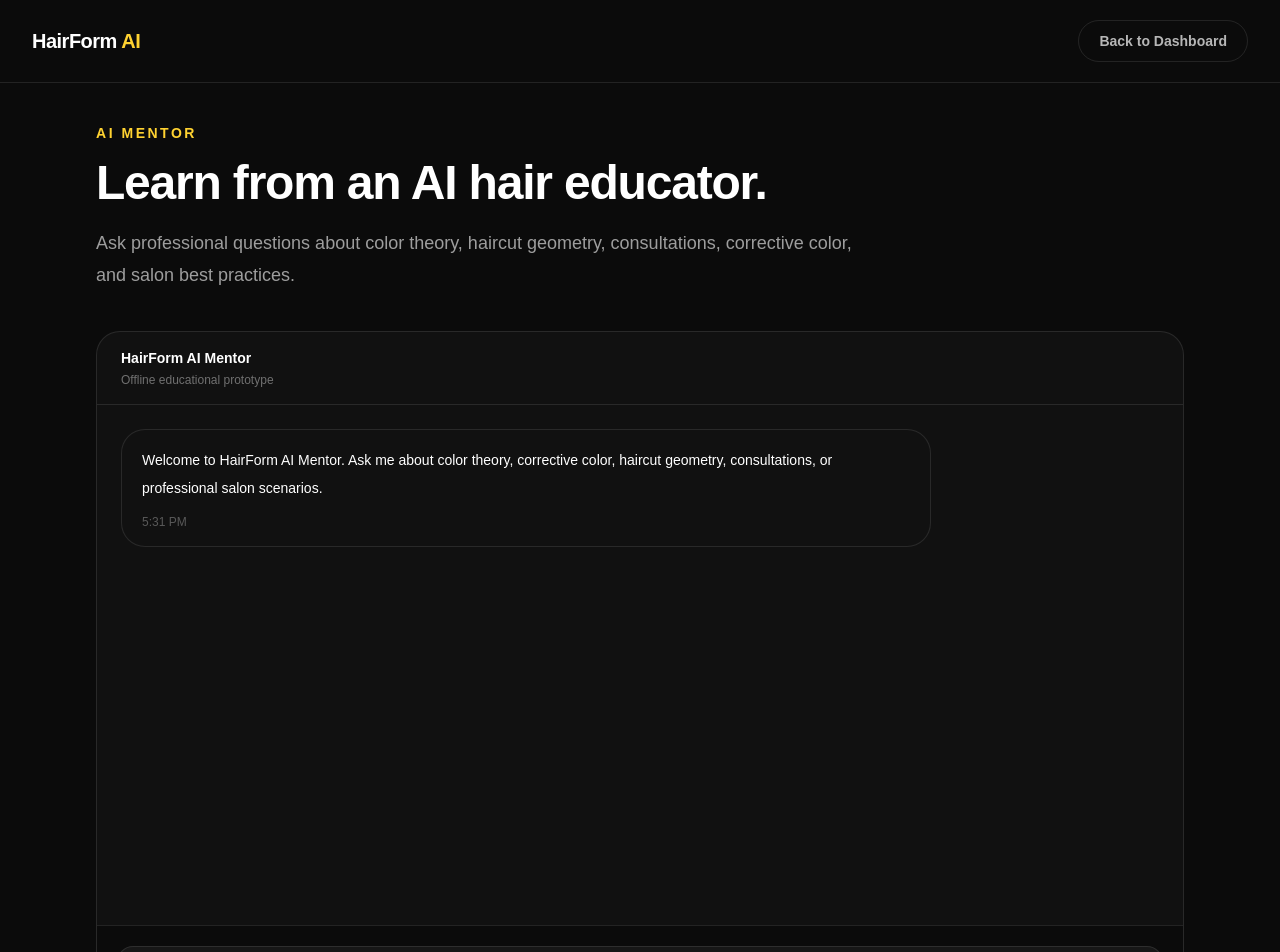
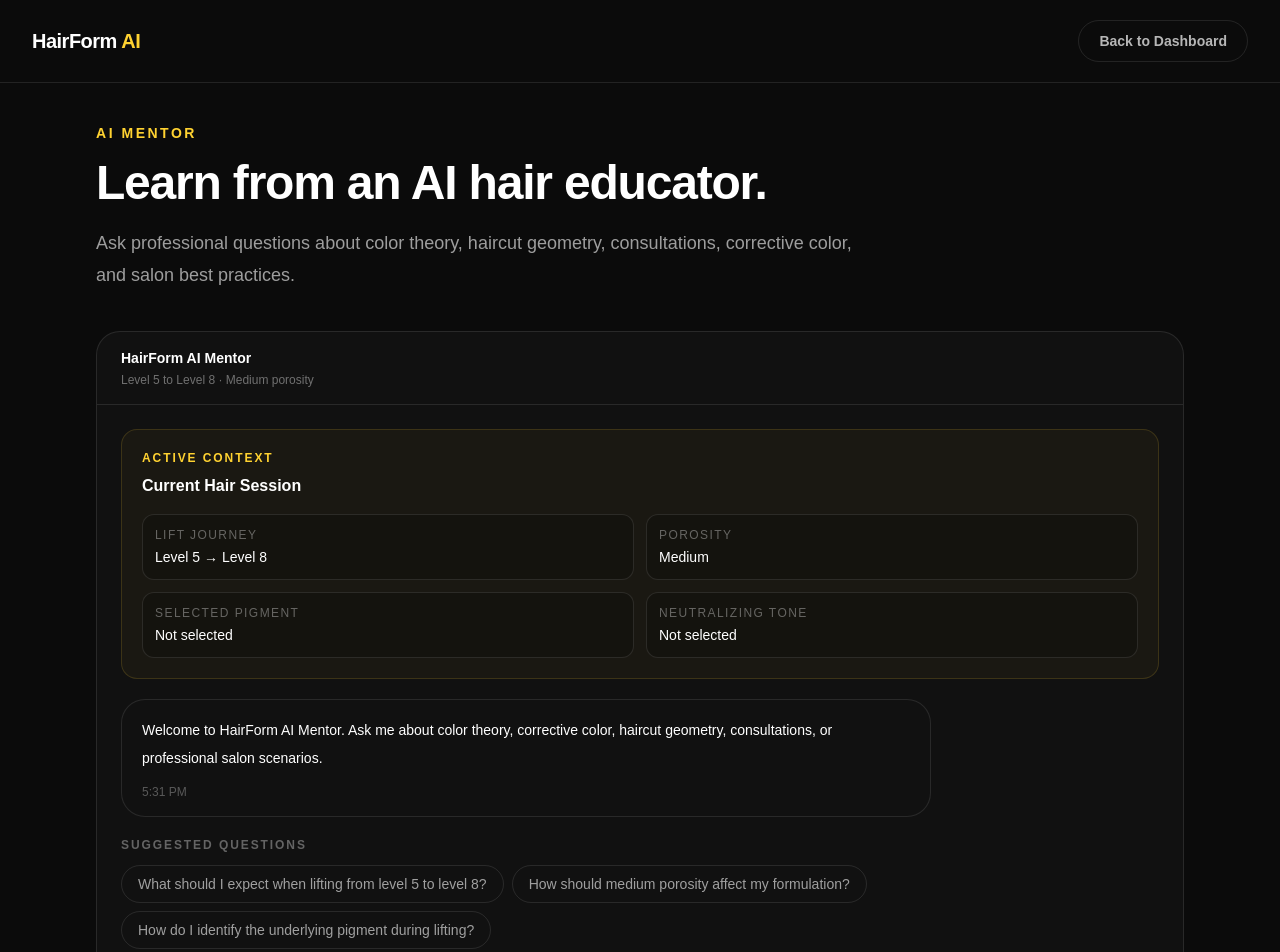
Before and after one commit to raumontalvo/HairForm-AI, a Next.js app: page /ai-mentor in a window 1280 px wide. Shown: the top 952 px of the page. Built offline with nearby package versions, Linux system fonts and the light colour scheme.

Commit message:
add hair session context to ai mentor

```diff
--- a/components/ai-mentor/ChatWindow.tsx
+++ b/components/ai-mentor/ChatWindow.tsx
@@ -1,9 +1,10 @@
 "use client";
 
-import { useState } from "react";
-
+import { useMemo, useState } from "react";
 import ChatInput from "@/components/ai-mentor/ChatInput";
 import ChatMessage from "@/components/ai-mentor/ChatMessage";
+import HairSessionSummary from "@/components/ai-mentor/HairSessionSummary";
+import PromptSuggestions from "@/components/ai-mentor/PromptSuggestions";
 import TypingIndicator from "@/components/ai-mentor/TypingIndicator";
 import { useHairSession } from "@/context/HairSessionContext";
 import { getSampleResponse } from "@/lib/ai/sampleResponses";
@@ -18,7 +19,7 @@ export default function ChatWindow() {
   } = useHairSession();
 
   const contextualWelcome = selectedPigment
-    ? `You are exploring ${selectedPigment.toLowerCase()} in the current Hair Session. Your levels are ${currentLevel} to ${targetLevel}, with ${porosity.toLowerCase()} porosity. Ask me why this color appears, how its complement works, or how it connects to neutralization.`
+    ? `You are exploring ${selectedPigment.toLowerCase()} in the current Hair Session. Ask me why this pigment appears, how its complement works, or how it connects to neutralization.`
     : "Welcome to HairForm AI Mentor. Ask me about color theory, corrective color, haircut geometry, consultations, or professional salon scenarios.";
 
   const [messages, setMessages] = useState<ChatMessageType[]>([
@@ -32,15 +33,28 @@ export default function ChatWindow() {
 
   const [isSubmitting, setIsSubmitting] = useState(false);
 
+  const suggestions = useMemo(
+    () => [
+      `What should I expect when lifting from level ${currentLevel} to level ${targetLevel}?`,
+      `How should ${porosity.toLowerCase()} porosity affect my formulation?`,
+      selectedPigment
+        ? `How do I neutralize ${selectedPigment.toLowerCase()} pigment?`
+        : "How do I identify the underlying pigment during lifting?",
+    ],
+    [currentLevel, targetLevel, porosity, selectedPigment],
+  );
+
   async function handleSubmit(content: string) {
-    if (isSubmitting) {
+    const trimmedContent = content.trim();
+
+    if (!trimmedContent || isSubmitting) {
       return;
     }
 
     const userMessage: ChatMessageType = {
       id: crypto.randomUUID(),
       role: "user",
-      content,
+      content: trimmedContent,
       createdAt: new Date().toISOString(),
     };
 
@@ -55,16 +69,14 @@ export default function ChatWindow() {
       await new Promise((resolve) => setTimeout(resolve, 900));
 
       const contextualQuestion = [
-        content,
+        trimmedContent,
         selectedPigment
-          ? `Selected color context: ${selectedPigment}.`
-          : "",
+          ? `Selected pigment: ${selectedPigment}.`
+          : "No pigment is currently selected.",
         `Current level: ${currentLevel}.`,
         `Target level: ${targetLevel}.`,
         `Porosity: ${porosity}.`,
-      ]
-        .filter(Boolean)
-        .join(" ");
+      ].join(" ");
 
       const assistantMessage: ChatMessageType = {
         id: crypto.randomUUID(),
@@ -92,16 +104,31 @@ export default function ChatWindow() {
         <p className="mt-1 text-xs text-white/40">
           {selectedPigment
             ? `Context: ${selectedPigment} · Level ${currentLevel} to Level ${targetLevel}`
-            : "Offline educational prototype"}
+            : `Level ${currentLevel} to Level ${targetLevel} · ${porosity} porosity`}
         </p>
       </div>
 
-      <div className="min-h-[520px] space-y-5 p-5 sm:p-6">
-        {messages.map((message) => (
-          <ChatMessage key={message.id} message={message} />
-        ))}
+      <div className="space-y-5 p-5 sm:p-6">
+        <HairSessionSummary
+          currentLevel={currentLevel}
+          targetLevel={targetLevel}
+          porosity={porosity}
+          selectedPigment={selectedPigment}
+        />
 
-        {isSubmitting ? <TypingIndicator /> : null}
+        <div className="space-y-5">
+          {messages.map((message) => (
+            <ChatMessage key={message.id} message={message} />
+          ))}
+
+          {isSubmitting ? <TypingIndicator /> : null}
+        </div>
+
+        <PromptSuggestions
+          suggestions={suggestions}
+          disabled={isSubmitting}
+          onSelect={handleSubmit}
+        />
       </div>
 
       <ChatInput
--- /dev/null
+++ b/components/ai-mentor/HairSessionSummary.tsx
@@ -0,0 +1,107 @@
+type HairSessionSummaryProps = {
+  currentLevel: number;
+  targetLevel: number;
+  porosity: string;
+  selectedPigment: string | null;
+};
+
+function getNeutralizingTone(selectedPigment: string | null) {
+  if (!selectedPigment) {
+    return "Not selected";
+  }
+
+  const normalizedPigment = selectedPigment.toLowerCase();
+
+  if (normalizedPigment.includes("red")) {
+    return "Green";
+  }
+
+  if (normalizedPigment.includes("orange")) {
+    return "Blue";
+  }
+
+  if (normalizedPigment.includes("yellow")) {
+    return "Violet";
+  }
+
+  if (normalizedPigment.includes("green")) {
+    return "Red";
+  }
+
+  if (normalizedPigment.includes("blue")) {
+    return "Orange";
+  }
+
+  if (normalizedPigment.includes("violet")) {
+    return "Yellow";
+  }
+
+  return "Review color wheel";
+}
+
+export default function HairSessionSummary({
+  currentLevel,
+  targetLevel,
+  porosity,
+  selectedPigment,
+}: HairSessionSummaryProps) {
+  const neutralizingTone = getNeutralizingTone(selectedPigment);
+
+  return (
+    <section
+      aria-labelledby="hair-session-summary-title"
+      className="rounded-2xl border border-amber-300/15 bg-amber-300/[0.04] p-4 sm:p-5"
+    >
+      <div>
+        <p className="text-xs font-semibold uppercase tracking-[0.16em] text-amber-300">
+          Active context
+        </p>
+
+        <h2
+          id="hair-session-summary-title"
+          className="mt-2 text-base font-semibold text-white"
+        >
+          Current Hair Session
+        </h2>
+      </div>
+
+      <dl className="mt-4 grid gap-3 sm:grid-cols-2">
+        <div className="rounded-xl border border-white/10 bg-black/20 p-3">
+          <dt className="text-xs uppercase tracking-[0.12em] text-white/35">
+            Lift journey
+          </dt>
+          <dd className="mt-1 text-sm font-medium text-white">
+            Level {currentLevel} → Level {targetLevel}
+          </dd>
+        </div>
+
+        <div className="rounded-xl border border-white/10 bg-black/20 p-3">
+          <dt className="text-xs uppercase tracking-[0.12em] text-white/35">
+            Porosity
+          </dt>
+          <dd className="mt-1 text-sm font-medium capitalize text-white">
+            {porosity}
+          </dd>
+        </div>
+
+        <div className="rounded-xl border border-white/10 bg-black/20 p-3">
+          <dt className="text-xs uppercase tracking-[0.12em] text-white/35">
+            Selected pigment
+          </dt>
+          <dd className="mt-1 text-sm font-medium text-white">
+            {selectedPigment ?? "Not selected"}
+          </dd>
+        </div>
+
+        <div className="rounded-xl border border-white/10 bg-black/20 p-3">
+          <dt className="text-xs uppercase tracking-[0.12em] text-white/35">
+            Neutralizing tone
+          </dt>
+          <dd className="mt-1 text-sm font-medium text-white">
+            {neutralizingTone}
+          </dd>
+        </div>
+      </dl>
+    </section>
+  );
+}
--- /dev/null
+++ b/components/ai-mentor/PromptSuggestions.tsx
@@ -0,0 +1,39 @@
+type PromptSuggestionsProps = {
+  suggestions: string[];
+  disabled?: boolean;
+  onSelect: (suggestion: string) => void | Promise<void>;
+};
+
+export default function PromptSuggestions({
+  suggestions,
+  disabled = false,
+  onSelect,
+}: PromptSuggestionsProps) {
+  return (
+    <section aria-label="Suggested questions">
+      <p className="text-xs font-semibold uppercase tracking-[0.16em] text-white/35">
+        Suggested questions
+      </p>
+
+      <div className="mt-3 flex flex-wrap gap-2">
+        {suggestions.map((suggestion) => (
+          <button
+            key={suggestion}
+            type="button"
+            disabled={disabled}
+            onClick={() => onSelect(suggestion)}
+            className={[
+              "rounded-full border border-white/10 px-4 py-2 text-left text-sm transition",
+              "focus-visible:outline-none focus-visible:ring-2 focus-visible:ring-amber-300/70",
+              disabled
+                ? "cursor-not-allowed text-white/25"
+                : "text-white/60 hover:border-amber-300/30 hover:bg-amber-300/[0.06] hover:text-white",
+            ].join(" ")}
+          >
+            {suggestion}
+          </button>
+        ))}
+      </div>
+    </section>
+  );
+}
```
